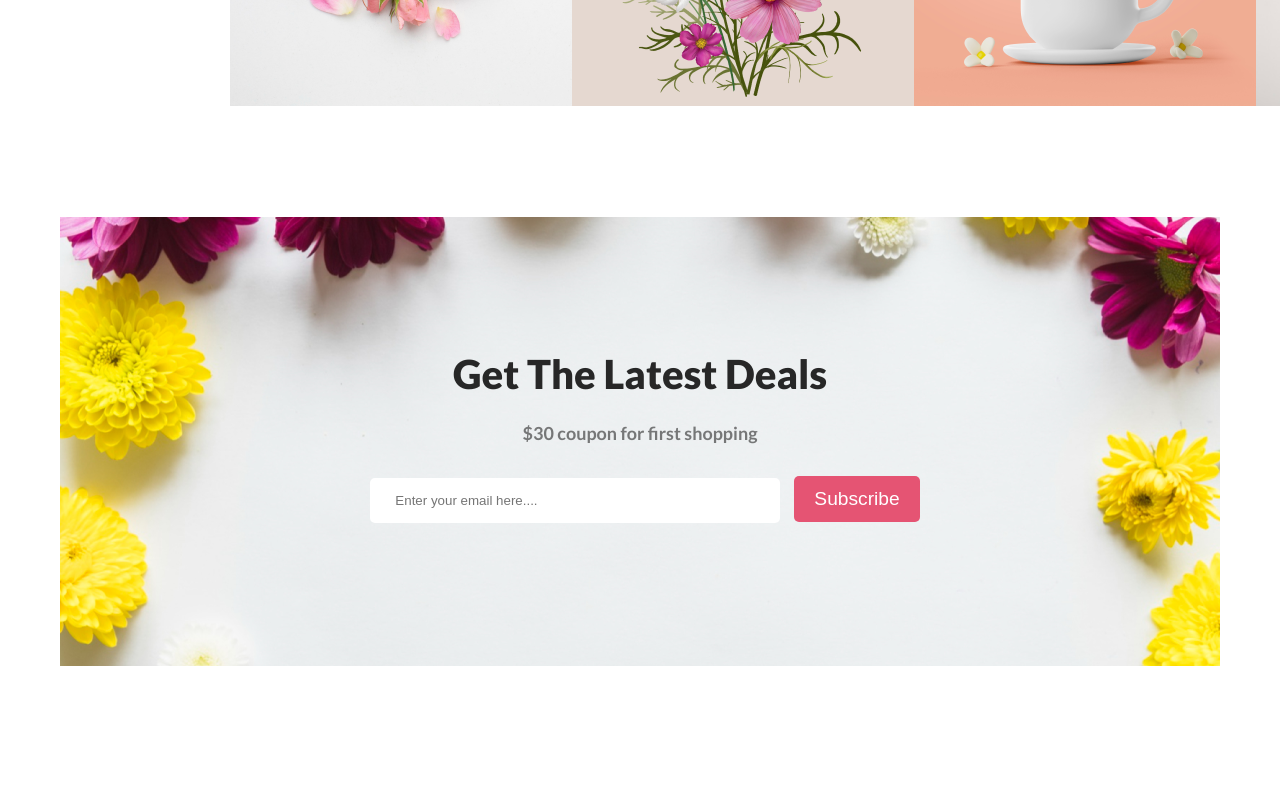
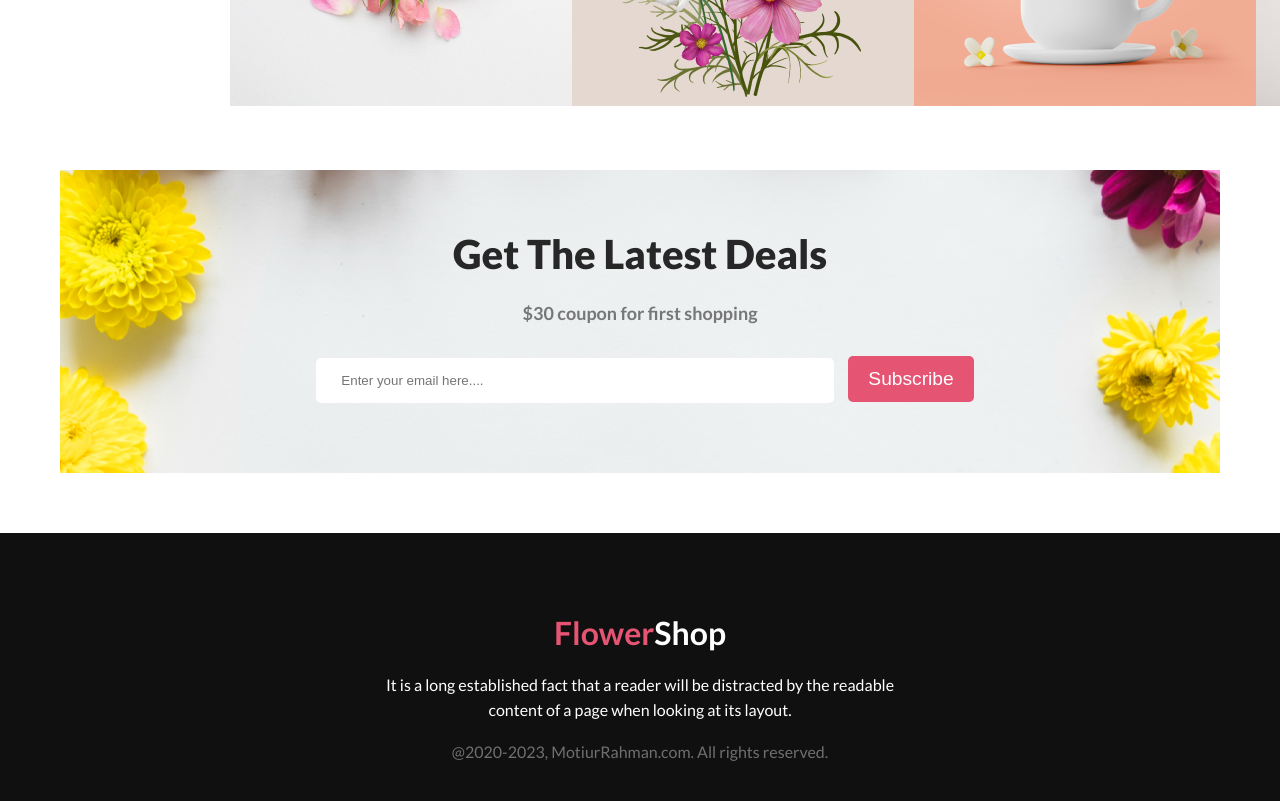
Before and after one commit to codehiker07/flower-shop-assignment-main, a plain HTML site: page index.html in a window 1280 px wide. Shown: the part 2021-2822 px from the top of the page. Before the commit the page ends 2794 px from the top, so only its background shows below. Drawn offline with Linux system fonts and the light colour scheme.

Commit message:
footer done

```diff
--- a/index.html
+++ b/index.html
@@ -12,7 +12,7 @@
 </head>
 <body>
     <!-- Banner Section -->
-    <section class="Banner">
+    <section>
         <div class="banner-container">
             <div class="text-content">
                 <h1 class="heading-text">Let's make <br> beautiful flowers a <br> part of your life.</h1>
@@ -27,7 +27,7 @@
 
 
     <!-- Hot Deal Section -->
-    <section class="Hot Deal">
+    <section>
         <div class="hot-deal-container">
             <div class="hot-deal-text">
                 <h1 class="title">Hot Deal ! Sale Up To 25% <span class="off">Off</span></h1>
@@ -41,7 +41,7 @@
     </section>
 
     <!-- Instagram Section -->
-    <section class="instagram">
+    <section>
         <div class="hot-deal-text">
             <h1 class="title">Instagram</h1>
             <p class="para-ins">It is a long established fact that a reader will be distracted by the readable <br> content of a page when looking at its layout.</p>
@@ -57,7 +57,7 @@
     </section>
 
     <!-- Latest Deals Section -->
-    <section class="latest deals">
+    <section>
         <div class="deals">
             <h1 class="title">Get The Latest Deals</h1>
             <p class="para-ins">$30 coupon for first shopping</p>
@@ -65,8 +65,17 @@
             <input class="btn" type="button" value="Subscribe">
         </div>
         <div>
+    </section>
 
-    </section>
+    <!-- footer Section -->
+    <footer>
+        <div class="footer-container">
+            <h1 class="footer-title"><span class="flower">Flower</span>Shop</h1>
+            <p class="footer-para" id="foo">It is a long established fact that a reader will be distracted by the readable <br> content of a page when looking at its layout.</p>
+            <p class="copy-item">@2020-2023, MotiurRahman.com. All rights reserved.</p>
+        </div>
+        <div>
+    </footer>
 
 </body>
 </html>
--- a/style.css
+++ b/style.css
@@ -120,3 +120,25 @@
     border: none;
     border-radius: 5px;
 }
+
+.footer-container{
+    text-align: center;
+    color: white;
+    background-color: #111010;
+    padding: 80px;
+    font-family: Lato;
+    padding-bottom: 40px;
+}
+
+.flower{
+    color: #E55473;
+}
+#foo{
+    padding: 20px;
+
+    line-height: 25px;
+}
+
+.copy-item{
+    color: #FFFFFF66;
+}
```
